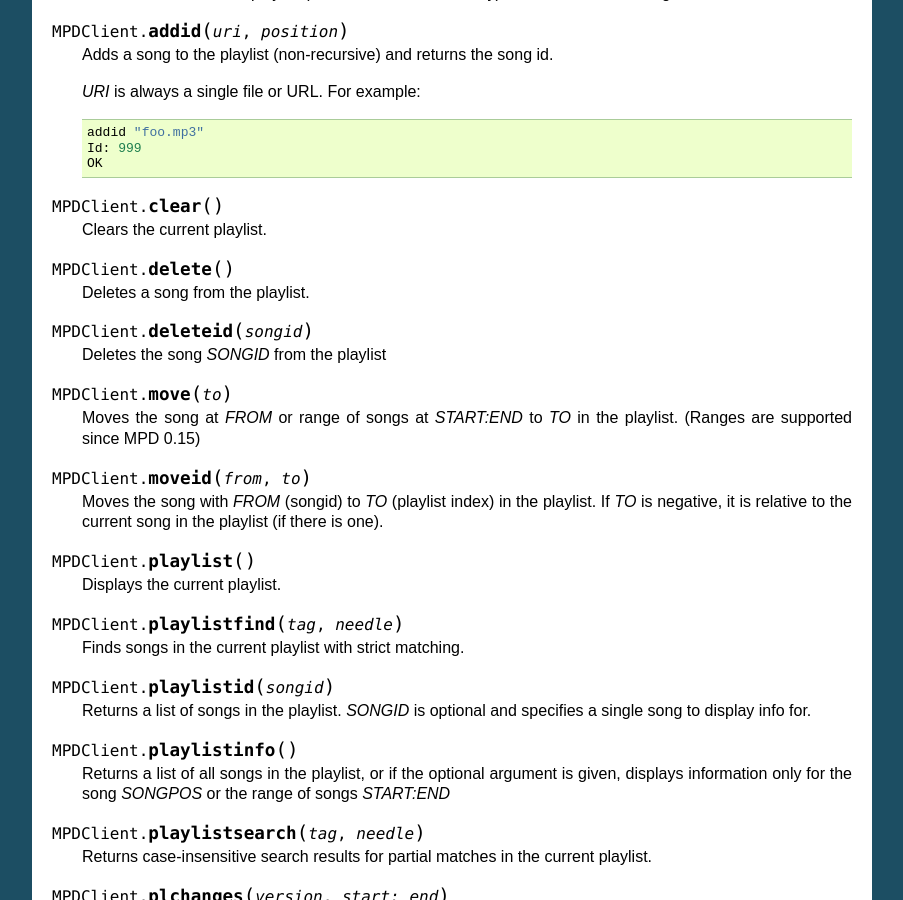
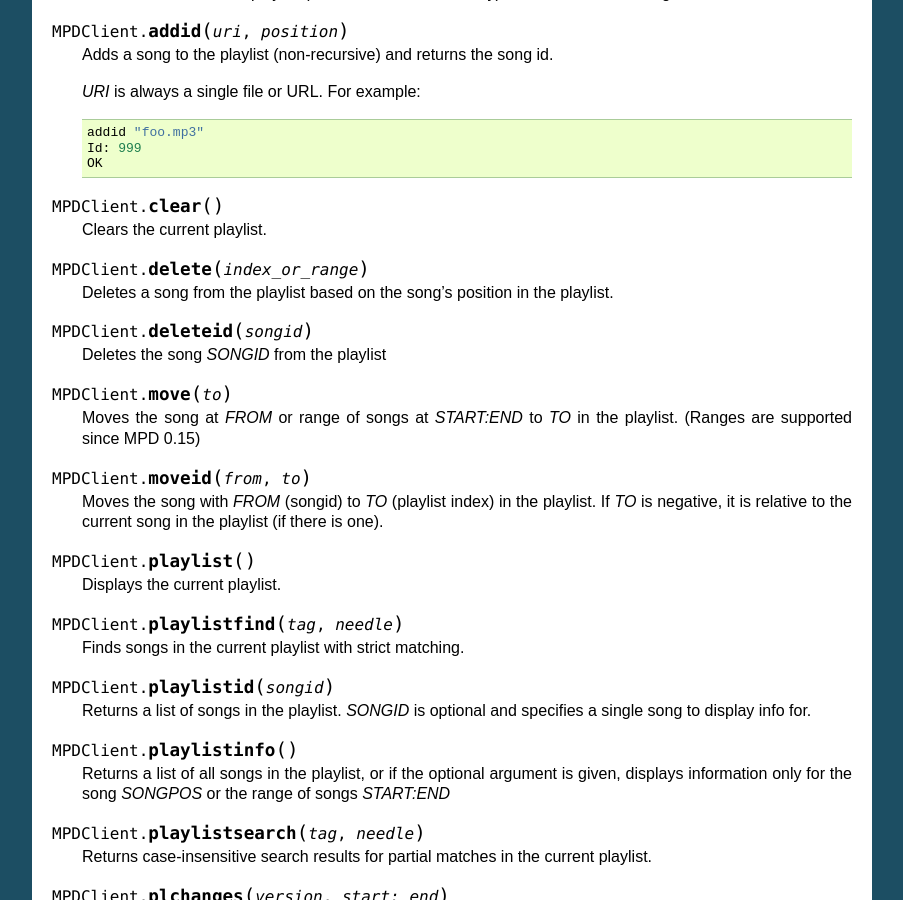
Before and after one commit to Mic92/python-mpd2, a Sphinx documentation site: the page built from doc/topics/commands.rst, in a window 1280 px wide and 900 px high, scrolled down 3299 px. Shown: the whole window, without its empty margins (198-1101 px from the left). Built offline with Sphinx 7.4.7, drawn with Linux system fonts in a browser that asks for light colours.

Commit message:
specify parameter of MPDClient.delete

```diff
--- a/doc/topics/commands.rst
+++ b/doc/topics/commands.rst
@@ -360,10 +360,10 @@ The current playlist
     Clears the current playlist.
 
 
-.. function:: MPDClient.delete()
+.. function:: MPDClient.delete(index_or_range)
 
 
-    Deletes a song from the playlist.
+    Deletes a song from the playlist based on the song's position in the playlist.
 
 
 .. function:: MPDClient.deleteid(songid)
```
